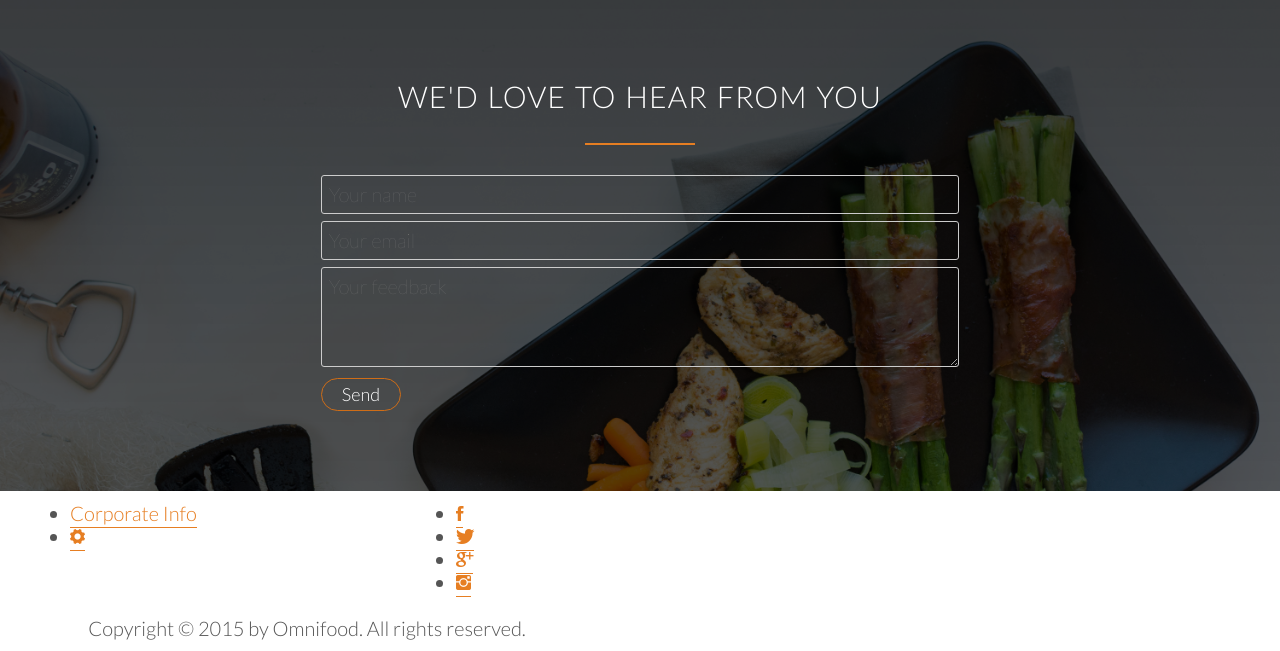
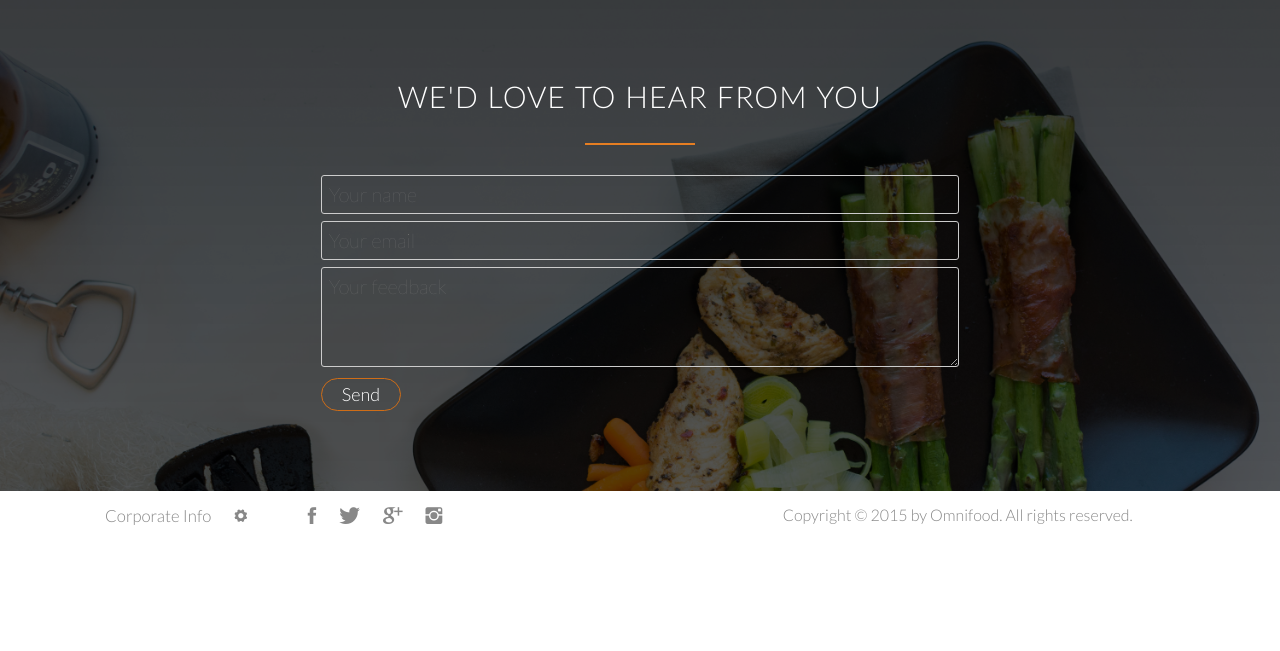
Before and after one commit to Kenneth-Macharia/FastFoodFast, a Python web app: template app/v1/views/templates/index.html in a window 1280 px wide. Shown: the part 2037-2688 px from the top of the page. After the commit the page ends 2562 px from the top, so only its background shows below. Run offline with Jinja, Linux system fonts and the light colour scheme; the template is opened without the code that fills it, so the values that code supplies are empty; some web fonts are replaced.

Commit message:
[Feature #163007094] style index footer section

```diff
--- a/app/v1/views/static/css/style.css
+++ b/app/v1/views/static/css/style.css
@@ -356,3 +356,118 @@ input[type='text'], input[type='email'], textarea {
 textarea {
     height: 100px;
 }
+
+/* ---------------------------------
+ FOOTER SECTION
+--------------------------------- */
+
+footer {
+    /*background-color: #333;*/
+    padding: 10px;
+    font-size: 80%
+}
+
+.footer_row{
+    padding-left: 35px;
+    height: 33px;
+}
+
+.first_col {
+    width: 180px;
+    margin: 5px;
+
+}
+
+.mid_col {
+    width: 405px;
+    margin-top: 2px;
+
+}
+
+.last_col {
+    width: 490px;
+    margin: 0px;
+
+}
+
+.footer_nav {
+    list-style: none;
+    float: left;
+}
+
+.socal_links {
+    list-style: none;
+}
+
+.footer_nav li,
+.socal_links li {
+    display: inline-block;
+    margin-right: 20px;
+}
+
+.footer_nav li:last-child,
+.socal_links li:last-child {
+    margin-right: 0;
+}
+
+.footer_nav li a:link,
+.footer_nav li a:visited,
+.socal_links li a:link,
+.socal_links li a:visited {
+    text-decoration: none;
+    border: 0;
+    color: #888;
+    -webkit-transition: color 0.2s;
+    transition: color 0.2s
+    font-size: 140%;
+}
+
+.footer_nav li a:hover,
+.footer_nav li a:active {
+    color: #e67e22;
+}
+
+.footer_nav li a:link,
+.footer_nav li a:visited {
+    font-size: 105%;
+}
+
+.footer_nav li a:link,
+.footer_nav li a:visited {
+    font-size: 105%;
+}
+
+.socal_links li a:link,
+.socal_links li a:visited {
+    font-size: 140%;
+}
+
+.ion-social-facebook,
+.ion-social-twitter,
+.ion-social-googleplus,
+.ion-social-instagram {
+    -webkit-transition: color 0.2s;
+    transition: color 0.2s
+}
+
+.ion-social-facebook:hover {
+    color: #3b5998;
+}
+
+.ion-social-twitter:hover {
+    color: #00aced;
+}
+
+.ion-social-googleplus:hover {
+    color: #dd4b39;
+}
+
+.ion-social-instagram:hover {
+    color: #517fa4;
+}
+
+footer p {
+    color: #888;
+    text-align: center;
+    margin-top: 5px;
+}
```
